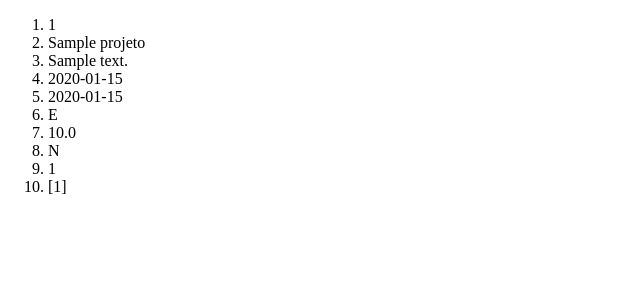
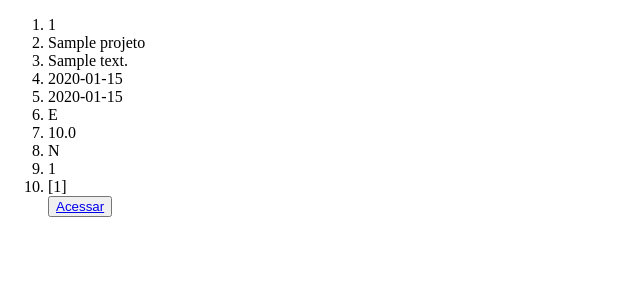
Before and after one commit to Gared10/django-workshop, a Django app: page /projects/ in a window 1280 px wide. Shown: the top 300 px of the page, without its empty margins (0-640 px from the left). Run offline with Django 3.2, Linux system fonts and the light colour scheme; tables that the repository leaves empty hold one stand-in row (values such as "Sample post").

Commit message:
feat: adding access to project button

```diff
--- a/projects/project_manager/templates/base.html
+++ b/projects/project_manager/templates/base.html
@@ -19,6 +19,9 @@
     <li>{{projeto.tipo}}</li>
     <li>{{projeto.gestor}}</li>
     <li>{{projeto.colaboradores}}</li>
+    <button type="button">
+      <a href="project/{{projeto.id}}">Acessar</a>
+    </button>
   </ol>
   {% endfor %}
 
```
